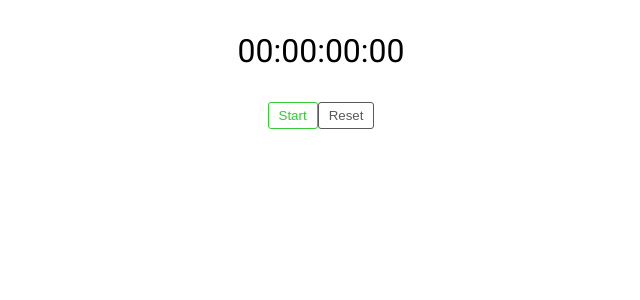
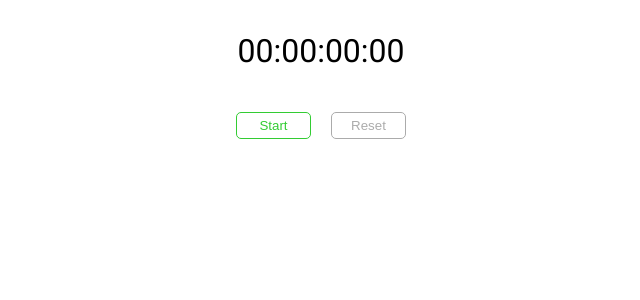
Before and after one commit to Dennull/stopwatch-app, a React (Create React App) app: page / in a window 1280 px wide. Shown: the top 300 px of the page, without its empty margins (319-959 px from the left). Built offline with nearby package versions, Linux system fonts and the light colour scheme.

Commit message:
Added styling
- Fixed spacing for laps
- Fixed button spacing
- Added disabled mode for reset button

```diff
--- a/public/index.html
+++ b/public/index.html
@@ -22,7 +22,7 @@
       work correctly both with client-side routing and a non-root public URL.
       Learn how to configure a non-root public URL by running `npm run build`.
     -->
-  <title>Timer App</title>
+  <title>Stopwatch App</title>
 </head>
 
 <body>
--- a/src/App.js
+++ b/src/App.js
@@ -48,6 +48,7 @@ const App = () => {
     <main>
       <Timer time={time} convertTime={convertTime} />
       <Buttons
+        time={time}
         isTimerOn={isTimerOn}
         startTimer={startTimer}
         stopTimer={stopTimer}
--- a/src/components/Buttons.js
+++ b/src/components/Buttons.js
@@ -1,6 +1,13 @@
 import React from "react";
 
-const Buttons = ({ isTimerOn, startTimer, stopTimer, resetTimer, addLap }) => {
+const Buttons = ({
+  time,
+  isTimerOn,
+  startTimer,
+  stopTimer,
+  resetTimer,
+  addLap,
+}) => {
   return (
     <div className="btn-container">
       {!isTimerOn ? (
@@ -13,7 +20,11 @@ const Buttons = ({ isTimerOn, startTimer, stopTimer, resetTimer, addLap }) => {
         </button>
       )}
       {!isTimerOn ? (
-        <button className="btn reset-btn" onClick={resetTimer}>
+        <button
+          className="btn reset-btn"
+          onClick={resetTimer}
+          disabled={time === 0}
+        >
           Reset
         </button>
       ) : (
--- a/src/components/IndividualLap.js
+++ b/src/components/IndividualLap.js
@@ -3,9 +3,8 @@ import React from "react";
 const IndividualLap = ({ id, lapTime, convertTime }) => {
   const convertedTime = convertTime(lapTime);
   return (
-    <div>
-      <p>
-        <span>Lap {id} </span>
+    <p className="lap">
+      <span className="lap-number">Lap {id}</span>
       {convertedTime.hour >= 10 ? (
         <span>{convertedTime.hour}:</span>
       ) : (
@@ -27,7 +26,6 @@ const IndividualLap = ({ id, lapTime, convertTime }) => {
         <span>0{convertedTime.ms}</span>
       )}
     </p>
-    </div>
   );
 };
 
--- a/src/index.css
+++ b/src/index.css
@@ -2,12 +2,19 @@
 
 body {
   font-family: "Roboto", sans-serif;
+  margin: 0;
+}
+
+p {
+  padding: 0;
+  margin: 0;
 }
 
 /* Timer */
 
 .timer-section {
   text-align: center;
+  padding: 2em;
 }
 
 .timer {
@@ -23,9 +30,12 @@ body {
 .btn {
   outline: none;
   background: transparent;
-  border-radius: 3px;
+  border-radius: 5px;
   border: 1px solid;
   padding: 5px 10px;
+  margin: 10px;
+  width: 75px;
+  cursor: pointer;
 }
 
 .start-btn {
@@ -44,8 +54,21 @@ body {
   border-color: #595959;
 }
 
+button:disabled {
+  opacity: 0.5;
+}
+
 /* Laps */
 
 .laps-section {
   text-align: center;
+  padding: 1em;
 }
+
+.lap {
+  margin: 1em;
+}
+
+.lap-number {
+  margin-right: 1em;
+}
```
Lines whose indentation alone changed are shown as unchanged.
